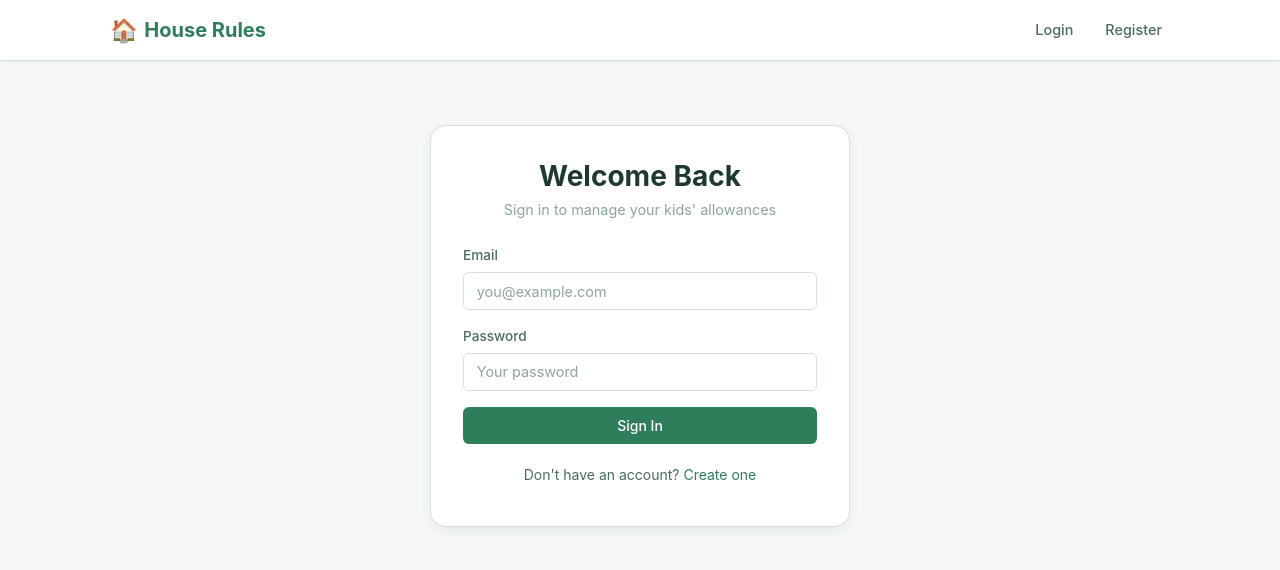
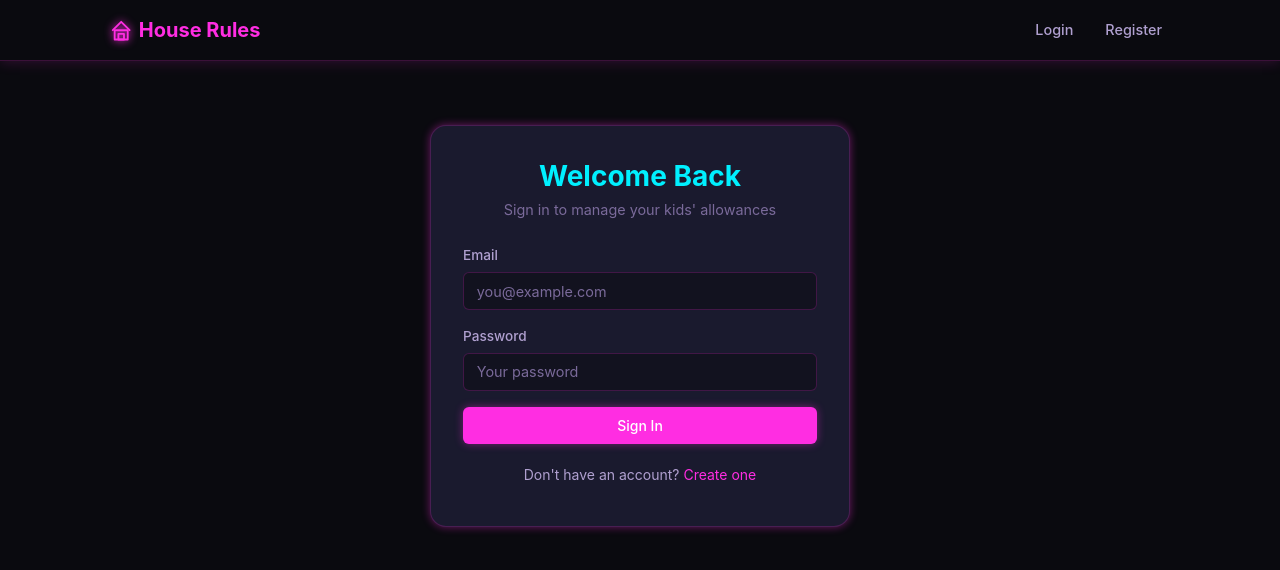
Before and after one commit to trickypig/HouseRules, a React (Vite) app in the folder frontend/: page /login in a window 1280 px wide. Shown: the top 570 px of the page. Built offline with nearby package versions, Linux system fonts and the light colour scheme.

Commit message:
Synthwave

```diff
--- a/frontend/src/components/layout/Header.tsx
+++ b/frontend/src/components/layout/Header.tsx
@@ -8,7 +8,11 @@ export default function Header() {
     <header className="app-header">
       <div className="header-inner">
         <Link to="/" className="app-logo">
-          <span className="logo-icon">&#127968;</span>
+          <svg className="logo-icon" width="24" height="24" viewBox="0 0 24 24" fill="none" stroke="currentColor" strokeWidth="2" strokeLinecap="round" strokeLinejoin="round">
+            <polyline points="3 12 12 3 21 12" />
+            <rect x="5" y="12" width="14" height="10" />
+            <rect x="9" y="16" width="6" height="6" />
+          </svg>
           House Rules
         </Link>
         <nav className="header-nav">
--- a/frontend/src/index.css
+++ b/frontend/src/index.css
@@ -1,29 +1,30 @@
-/* ===== CSS Variables ===== */
+/* ===== CSS Variables — Synthwave ===== */
 :root {
-  --color-primary: #2e7d5b;
-  --color-primary-hover: #246948;
-  --color-primary-light: #e8f5e9;
-  --color-secondary: #e07bad;
-  --color-secondary-light: #fce4ec;
-  --color-danger: #e25555;
-  --color-danger-hover: #c94444;
-  --color-success: #4caf7d;
-  --color-success-light: #e8f5e9;
+  --color-primary: #FF2DE2;
+  --color-primary-hover: #FF6BF3;
+  --color-primary-light: rgba(255, 45, 226, 0.15);
+  --color-secondary: #00F0FF;
+  --color-secondary-light: rgba(0, 240, 255, 0.15);
+  --color-danger: #FF4444;
+  --color-danger-hover: #FF6666;
+  --color-success: #39FF14;
+  --color-success-light: rgba(57, 255, 20, 0.15);
 
-  --color-bg: #f5f8f6;
-  --color-bg-card: #ffffff;
-  --color-bg-input: #ffffff;
-  --color-bg-hover: #edf2ef;
+  --color-bg: #0A0A0F;
+  --color-bg-card: #1A1A2E;
+  --color-bg-input: #12121F;
+  --color-bg-hover: #252540;
 
-  --color-text: #1e3a2f;
-  --color-text-secondary: #4a6b5d;
-  --color-text-muted: #8da69a;
-  --color-border: #d4e2da;
-  --color-border-focus: #2e7d5b;
+  --color-text: #E0D0FF;
+  --color-text-secondary: #B0A0D0;
+  --color-text-muted: #7A6A9A;
+  --color-border: rgba(255, 45, 226, 0.2);
+  --color-border-focus: #FF2DE2;
 
-  --shadow-sm: 0 1px 3px rgba(30, 58, 47, 0.06);
-  --shadow-md: 0 4px 12px rgba(30, 58, 47, 0.08);
-  --shadow-lg: 0 8px 24px rgba(30, 58, 47, 0.12);
+  --shadow-sm: 0 1px 3px rgba(255, 45, 226, 0.08);
+  --shadow-md: 0 4px 12px rgba(255, 45, 226, 0.12);
+  --shadow-lg: 0 8px 24px rgba(255, 45, 226, 0.18);
+  --neon-glow: 0 0 8px rgba(255, 45, 226, 0.4);
 
   --radius-sm: 6px;
   --radius-md: 10px;
@@ -55,7 +56,7 @@ body {
 h1, h2, h3, h4, h5, h6 {
   margin: 0 0 0.5rem 0;
   line-height: 1.3;
-  color: var(--color-text);
+  color: var(--color-secondary);
 }
 
 h1 { font-size: 1.75rem; font-weight: 700; }
@@ -91,9 +92,9 @@ img {
 
 /* ===== Header ===== */
 .app-header {
-  background: var(--color-bg-card);
+  background: var(--color-bg);
   border-bottom: 1px solid var(--color-border);
-  box-shadow: var(--shadow-sm);
+  box-shadow: 0 2px 12px rgba(255, 45, 226, 0.15);
   position: sticky;
   top: 0;
   z-index: 100;
@@ -122,7 +123,9 @@ img {
 }
 
 .logo-icon {
-  font-size: 1.4rem;
+  width: 1.4rem;
+  height: 1.4rem;
+  filter: drop-shadow(0 0 4px currentColor);
 }
 
 .header-nav {
@@ -195,9 +198,11 @@ img {
 .btn-primary {
   background: var(--color-primary);
   color: #fff;
+  box-shadow: 0 0 8px rgba(255, 45, 226, 0.4);
 }
 .btn-primary:hover:not(:disabled) {
   background: var(--color-primary-hover);
+  box-shadow: 0 0 16px rgba(255, 45, 226, 0.6);
 }
 
 .btn-outline {
@@ -269,7 +274,7 @@ img {
 .form-group select:focus {
   outline: none;
   border-color: var(--color-border-focus);
-  box-shadow: 0 0 0 3px rgba(46, 125, 91, 0.12);
+  box-shadow: 0 0 0 3px rgba(255, 45, 226, 0.2);
 }
 
 .form-group input::placeholder,
@@ -315,7 +320,7 @@ img {
 .inline-form-row input:focus {
   outline: none;
   border-color: var(--color-border-focus);
-  box-shadow: 0 0 0 3px rgba(46, 125, 91, 0.12);
+  box-shadow: 0 0 0 3px rgba(255, 45, 226, 0.2);
 }
 
 /* ===== Cards ===== */
@@ -324,14 +329,14 @@ img {
   border: 1px solid var(--color-border);
   border-radius: var(--radius-md);
   padding: 1.25rem;
-  box-shadow: var(--shadow-sm);
+  box-shadow: var(--neon-glow);
 }
 
 /* ===== List Cards ===== */
 .list-grid {
   display: grid;
   grid-template-columns: repeat(auto-fill, minmax(280px, 1fr));
-  gap: 1rem;
+  gap: 1.5rem;
 }
 
 .list-card {
@@ -340,13 +345,14 @@ img {
   border: 1px solid var(--color-border);
   border-radius: var(--radius-md);
   padding: 1.25rem;
-  box-shadow: var(--shadow-sm);
-  transition: box-shadow 0.2s, transform 0.2s;
+  box-shadow: var(--neon-glow);
+  transition: box-shadow 0.2s, transform 0.2s, border-color 0.2s;
   text-decoration: none;
   color: inherit;
 }
 .list-card:hover {
-  box-shadow: var(--shadow-md);
+  box-shadow: 0 0 16px rgba(255, 45, 226, 0.5);
+  border-color: var(--color-primary);
   transform: translateY(-2px);
   color: inherit;
 }
@@ -355,7 +361,7 @@ img {
   font-size: 1.05rem;
   font-weight: 600;
   margin-bottom: 0.3rem;
-  color: var(--color-text);
+  color: var(--color-secondary);
 }
 
 .list-card-meta {
@@ -363,6 +369,13 @@ img {
   gap: 0.75rem;
   font-size: 0.8rem;
   color: var(--color-text-muted);
+}
+
+/* ===== Kids Grid (used for shopping lists, kid cards) ===== */
+.kids-grid {
+  display: grid;
+  grid-template-columns: repeat(auto-fill, minmax(280px, 1fr));
+  gap: 1.5rem;
 }
 
 /* ===== Dashboard ===== */
@@ -389,7 +402,7 @@ img {
   padding: 2rem;
   width: 100%;
   max-width: 420px;
-  box-shadow: var(--shadow-md);
+  box-shadow: var(--neon-glow);
 }
 
 .auth-card h1 {
@@ -413,9 +426,9 @@ img {
 
 /* ===== Messages ===== */
 .error-message {
-  background: #fef2f2;
-  color: var(--color-danger);
-  border: 1px solid #fecaca;
+  background: rgba(255, 68, 68, 0.1);
+  color: #FF4444;
+  border: 1px solid rgba(255, 68, 68, 0.3);
   border-radius: var(--radius-sm);
   padding: 0.65rem 0.9rem;
   font-size: 0.875rem;
@@ -424,8 +437,8 @@ img {
 
 .success-message {
   background: var(--color-success-light);
-  color: #2e7d32;
-  border: 1px solid #a5d6a7;
+  color: #39FF14;
+  border: 1px solid rgba(57, 255, 20, 0.3);
   border-radius: var(--radius-sm);
   padding: 0.65rem 0.9rem;
   font-size: 0.875rem;
@@ -456,11 +469,12 @@ img {
 .spinner {
   width: 36px;
   height: 36px;
-  border: 3px solid var(--color-border);
-  border-top-color: var(--color-primary);
+  border: 3px solid rgba(255, 45, 226, 0.2);
+  border-top-color: var(--color-secondary);
   border-radius: 50%;
   animation: spin 0.7s linear infinite;
   margin-bottom: 1rem;
+  filter: drop-shadow(0 0 4px rgba(0, 240, 255, 0.5));
 }
 
 @keyframes spin {
@@ -475,7 +489,7 @@ img {
 }
 
 .item-card {
-  background: var(--color-bg-card);
+  background: #222240;
   border: 1px solid var(--color-border);
   border-radius: var(--radius-md);
   padding: 0.5rem 1rem;
@@ -487,7 +501,8 @@ img {
   transition: box-shadow 0.2s;
 }
 .item-card:hover {
-  box-shadow: var(--shadow-md);
+  box-shadow: var(--neon-glow);
+  border-color: var(--color-primary);
 }
 
 .item-details {
@@ -543,9 +558,10 @@ img {
 
 .purchase-bar-fill {
   height: 100%;
-  background: var(--color-success);
+  background: var(--color-secondary);
   border-radius: 3px;
   transition: width 0.3s;
+  box-shadow: 0 0 6px rgba(0, 240, 255, 0.5);
 }
 
 .purchase-text {
@@ -610,28 +626,28 @@ img {
 }
 
 .status-verified {
-  background: var(--color-success-light);
-  color: #2e7d32;
+  background: rgba(57, 255, 20, 0.15);
+  color: #39FF14;
 }
 
 .status-pending {
-  background: #fff3e0;
-  color: #e65100;
+  background: rgba(255, 107, 0, 0.15);
+  color: #FF6B00;
 }
 
 .status-requested {
-  background: #e3f2fd;
-  color: #1565c0;
+  background: rgba(0, 240, 255, 0.15);
+  color: #00F0FF;
 }
 
 .status-future {
-  background: #f3e5f5;
-  color: #7b1fa2;
+  background: rgba(176, 38, 255, 0.15);
+  color: #B026FF;
 }
 
 .status-cancelled {
-  background: #fafafa;
-  color: #9e9e9e;
+  background: rgba(122, 106, 154, 0.15);
+  color: #7A6A9A;
   text-decoration: line-through;
 }
 
@@ -650,6 +666,7 @@ img {
 .role-kid {
   background: var(--color-secondary-light);
   color: var(--color-secondary);
+  text-shadow: 0 0 6px rgba(0, 240, 255, 0.5);
 }
 
 /* ===== Responsive ===== */
--- a/frontend/src/pages/KidDetailPage.tsx
+++ b/frontend/src/pages/KidDetailPage.tsx
@@ -983,7 +983,7 @@ export default function KidDetailPage() {
                 }
                 if (item.kind === 'goal_wanted') {
                   return (
-                    <div key={`want-${item.projection.goal_id}`} className="item-card" style={{ marginBottom: '0.4rem', borderColor: 'var(--color-danger)', background: '#fef2f2' }}>
+                    <div key={`want-${item.projection.goal_id}`} className="item-card" style={{ marginBottom: '0.4rem', borderColor: 'var(--color-danger)', background: 'rgba(255, 68, 68, 0.1)' }}>
                       <div className="item-details">
                         <div className="item-header">
                           <span className="item-name">{item.projection.name}</span>
--- a/frontend/src/pages/KidMoneyPage.tsx
+++ b/frontend/src/pages/KidMoneyPage.tsx
@@ -555,7 +555,7 @@ export default function KidMoneyPage() {
                 }
                 if (item.kind === 'goal_wanted') {
                   return (
-                    <div key={`want-${item.projection.goal_id}`} className="item-card" style={{ marginBottom: '0.4rem', borderColor: 'var(--color-danger)', background: '#fef2f2' }}>
+                    <div key={`want-${item.projection.goal_id}`} className="item-card" style={{ marginBottom: '0.4rem', borderColor: 'var(--color-danger)', background: 'rgba(255, 68, 68, 0.1)' }}>
                       <div className="item-details">
                         <div className="item-header">
                           <span className="item-name">{item.projection.name}</span>
--- a/frontend/src/pages/ShoppingListDetailPage.tsx
+++ b/frontend/src/pages/ShoppingListDetailPage.tsx
@@ -209,7 +209,7 @@ function ItemRow({ item, onToggle, onDelete, canDelete, formatDate }: {
             {item.description}
           </span>
           {item.quantity && <span style={{ marginLeft: '0.5rem', color: 'var(--text-secondary)' }}>({item.quantity})</span>}
-          {item.is_request === 1 && <span className="badge" style={{ marginLeft: '0.5rem', background: 'var(--info-color)', color: '#fff', fontSize: '0.7rem' }}>Requested</span>}
+          {item.is_request === 1 && <span className="badge" style={{ marginLeft: '0.5rem', background: 'var(--color-secondary)', color: '#fff', fontSize: '0.7rem' }}>Requested</span>}
           {item.notes && <div style={{ fontSize: '0.85rem', color: 'var(--text-secondary)' }}>{item.notes}</div>}
           <div style={{ fontSize: '0.75rem', color: 'var(--text-secondary)' }}>
             {item.added_by_name || 'Unknown'}
--- a/frontend/src/pages/ShoppingListsPage.tsx
+++ b/frontend/src/pages/ShoppingListsPage.tsx
@@ -121,7 +121,7 @@ export default function ShoppingListsPage() {
                 </div>
               </Link>
               {!isKid && (
-                <div style={{ display: 'flex', gap: '0.5rem', padding: '0 1rem 1rem', justifyContent: 'center' }}>
+                <div style={{ display: 'flex', gap: '0.5rem', padding: '0.75rem 1rem 1rem', justifyContent: 'center' }}>
                   <button className="btn btn-sm btn-outline" onClick={() => {
                     setEditingId(list.id); setName(list.name); setShowForm(true);
                   }}>Rename</button>
```
